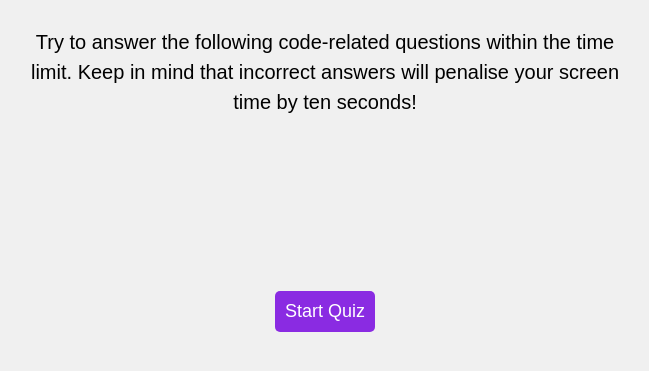
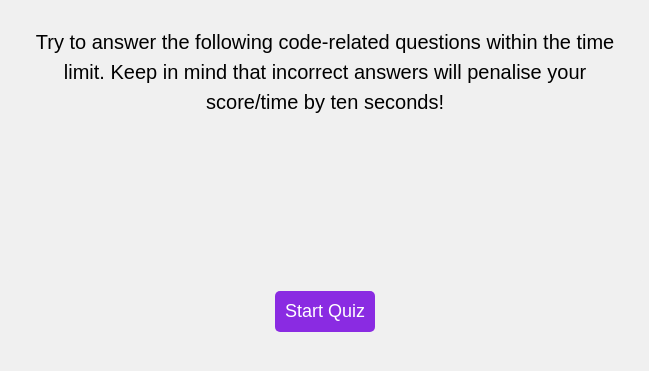
Before and after one commit to BadrulBorhanudin/coding-quiz-app, a plain HTML site: page index.html in a window 1280 px wide. Shown: the part 167-538 px from the top of the page, without its empty margins (315-964 px from the left). Drawn offline with Linux system fonts and the light colour scheme.

Commit message:
Update index.html

```diff
--- a/index.html
+++ b/index.html
@@ -10,7 +10,7 @@
     <div id="timer-display" style="display: none;">Time left: 75 seconds</div>
     <div id="start-page" style="display: block;">
     <h1>Coding Quiz Challenge</h1>
-    <p>Try to answer the following code-related questions within the time limit. Keep in mind that incorrect answers will penalise your screen time by ten seconds!</p>
+    <p>Try to answer the following code-related questions within the time limit. Keep in mind that incorrect answers will penalise your score/time by ten seconds!</p>
     </div>
     <button id="start-button">Start Quiz</button>
     <div id="quiz-container" style="display: none;">
```
